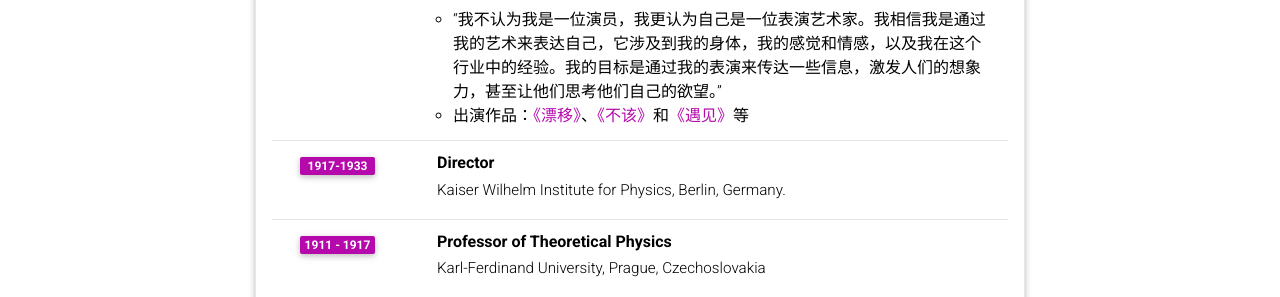
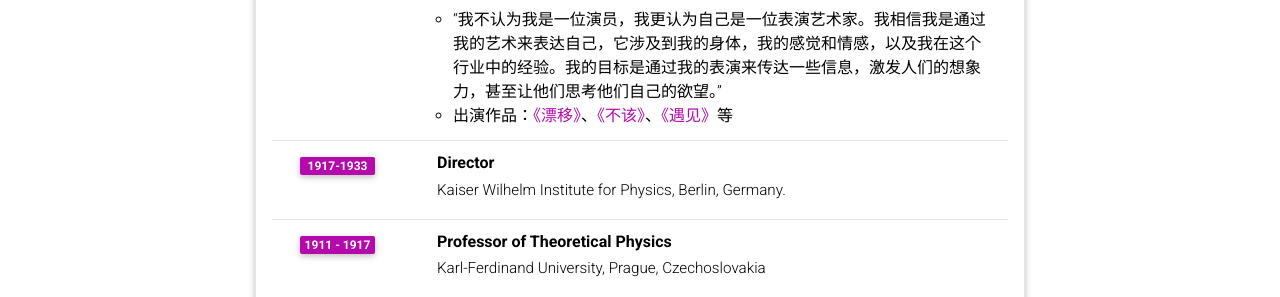
Before and after one commit to famax7/famax7.github.io, a Jekyll site: the page built from _pages/cv.md, in a window 1280 px wide and 900 px high, scrolled down 784 px. Shown: the part 154-451 px from the top of the window. Built offline with Jekyll 4.4.1, drawn with Linux system fonts in a browser that asks for light colours; comment, search, counter and statistics services are not loaded; a style sheet for code colours, icons or effects is not loaded.

Commit message:
Update cv.yml

```diff
--- a/_data/cv.yml
+++ b/_data/cv.yml
@@ -42,7 +42,7 @@
       year: 2016.09 ~ 2019.06
       description:
         - “我不认为我是一位演员，我更认为自己是一位表演艺术家。我相信我是通过我的艺术来表达自己，它涉及到我的身体，我的感觉和情感，以及我在这个行业中的经验。我的目标是通过我的表演来传达一些信息，激发人们的想象力，甚至让他们思考他们自己的欲望。”
-        - 出演作品：<a href="https://www.youtube.com/watch?v=BGOK6mrm3AE">《漂移》</a>、<a href="https://www.bilibili.com/video/BV1eb411c7Di/?spm_id_from=333.999.0.0&vd_source=fe2d535bfd4a4812bf5a2f03094a650c">《不该》</a>和<a href="https://www.bilibili.com/video/BV1qJ411B7Wr/">《遇见》</a>等
+        - 出演作品：<a href="https://www.youtube.com/watch?v=BGOK6mrm3AE">《漂移》</a>、<a href="https://www.bilibili.com/video/BV1eb411c7Di/?spm_id_from=333.999.0.0&vd_source=fe2d535bfd4a4812bf5a2f03094a650c">《不该》</a>、<a href="https://www.bilibili.com/video/BV1qJ411B7Wr/">《遇见》</a>等
 
     - title: Director
       institution: Kaiser Wilhelm Institute for Physics, Berlin, Germany.
```
